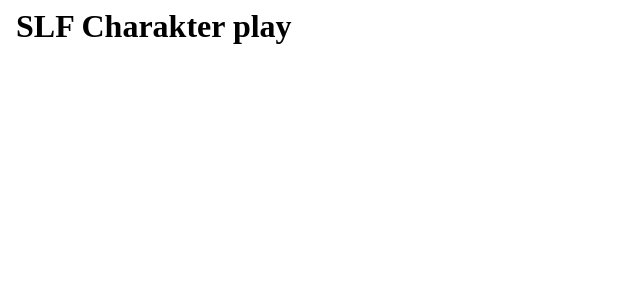
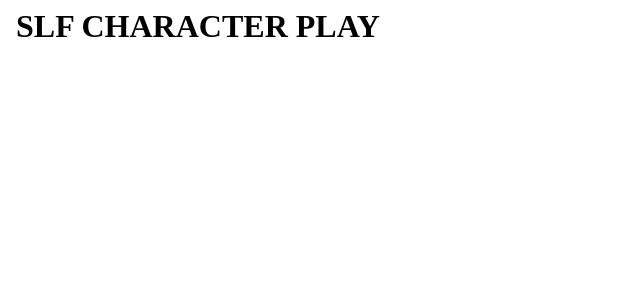
Before and after one commit to agonyx/Oberstufen-Projekt-DQM19, an Angular app: page / in a window 1280 px wide. Shown: the top 300 px of the page, without its empty margins (0-640 px from the left). Built offline with nearby package versions, Linux system fonts and the light colour scheme.

Commit message:
1 file modified

```diff
--- a/src/app/app.component.html
+++ b/src/app/app.component.html
@@ -1,6 +1,6 @@
 <head>
 </head>
 <body>
-  <h1>SLF Charakter play</h1>
+  <h1>SLF CHARACTER PLAY</h1>
 
 </body>
```
